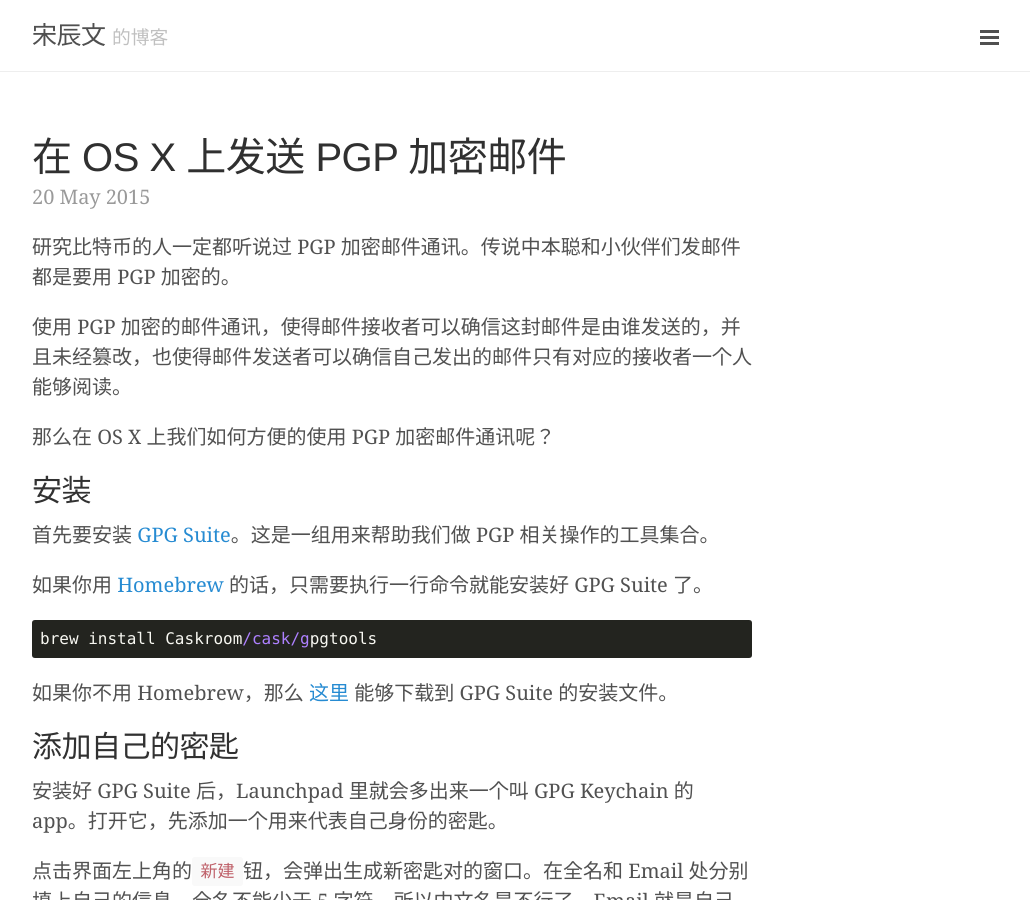
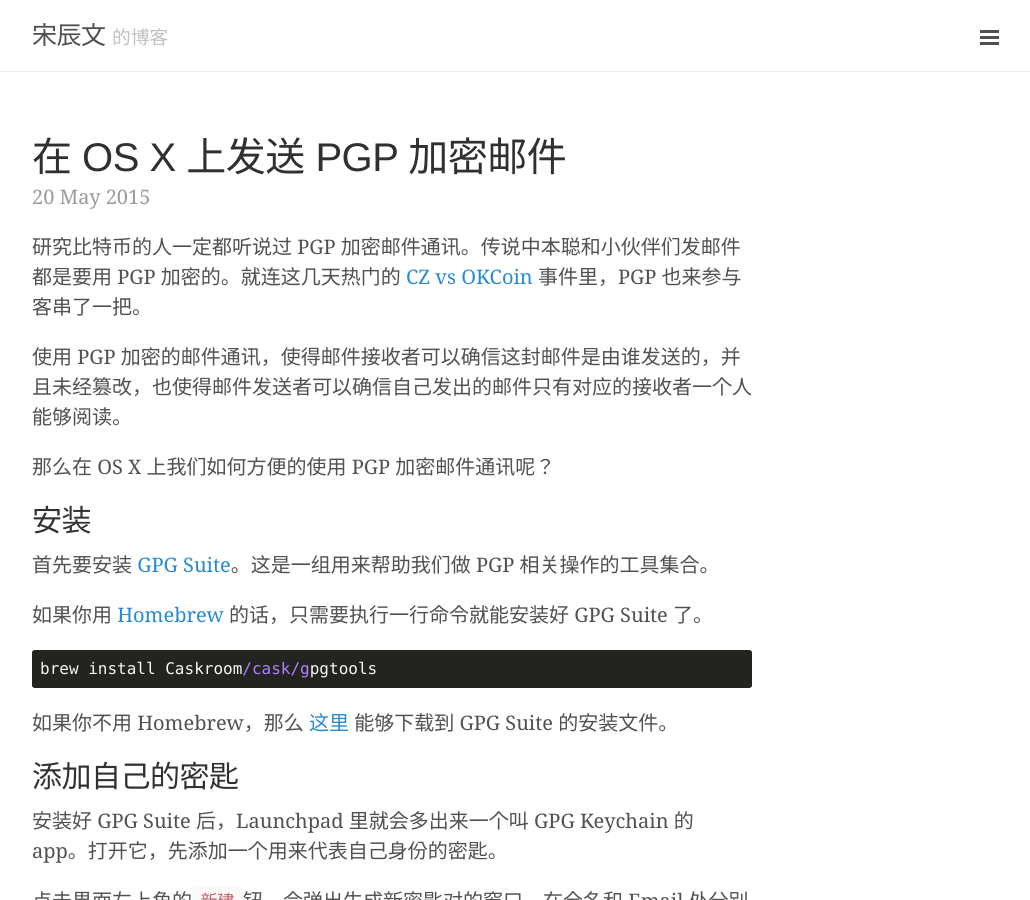
Before and after one commit to songchenwen/songchenwen.github.io, a Jekyll site: the page built from _posts/2015-05-20-pgp-mail-on-osx.md, in a window 1280 px wide and 900 px high. Shown: the whole window, without its empty margins (248-1278 px from the left). Built offline with Jekyll 4.4.1, drawn with Linux system fonts in a browser that asks for light colours; comment, search, counter and statistics services are not loaded.

Commit message:
Add a reference to `CZ vs OKCoin` for the need of 8btc.com

```diff
--- a/_posts/2015-05-20-pgp-mail-on-osx.md
+++ b/_posts/2015-05-20-pgp-mail-on-osx.md
@@ -4,7 +4,7 @@ title: 在 OS X 上发送 PGP 加密邮件
 category: Tech
 ---
 
-研究比特币的人一定都听说过 PGP 加密邮件通讯。传说中本聪和小伙伴们发邮件都是要用 PGP 加密的。
+研究比特币的人一定都听说过 PGP 加密邮件通讯。传说中本聪和小伙伴们发邮件都是要用 PGP 加密的。就连这几天热门的 [CZ vs OKCoin](https://www.reddit.com/r/Bitcoin/comments/37tm1b/czs_statement_regarding_the_dispute_between/) 事件里，PGP 也来参与客串了一把。
 
 使用 PGP 加密的邮件通讯，使得邮件接收者可以确信这封邮件是由谁发送的，并且未经篡改，也使得邮件发送者可以确信自己发出的邮件只有对应的接收者一个人能够阅读。
 
```
